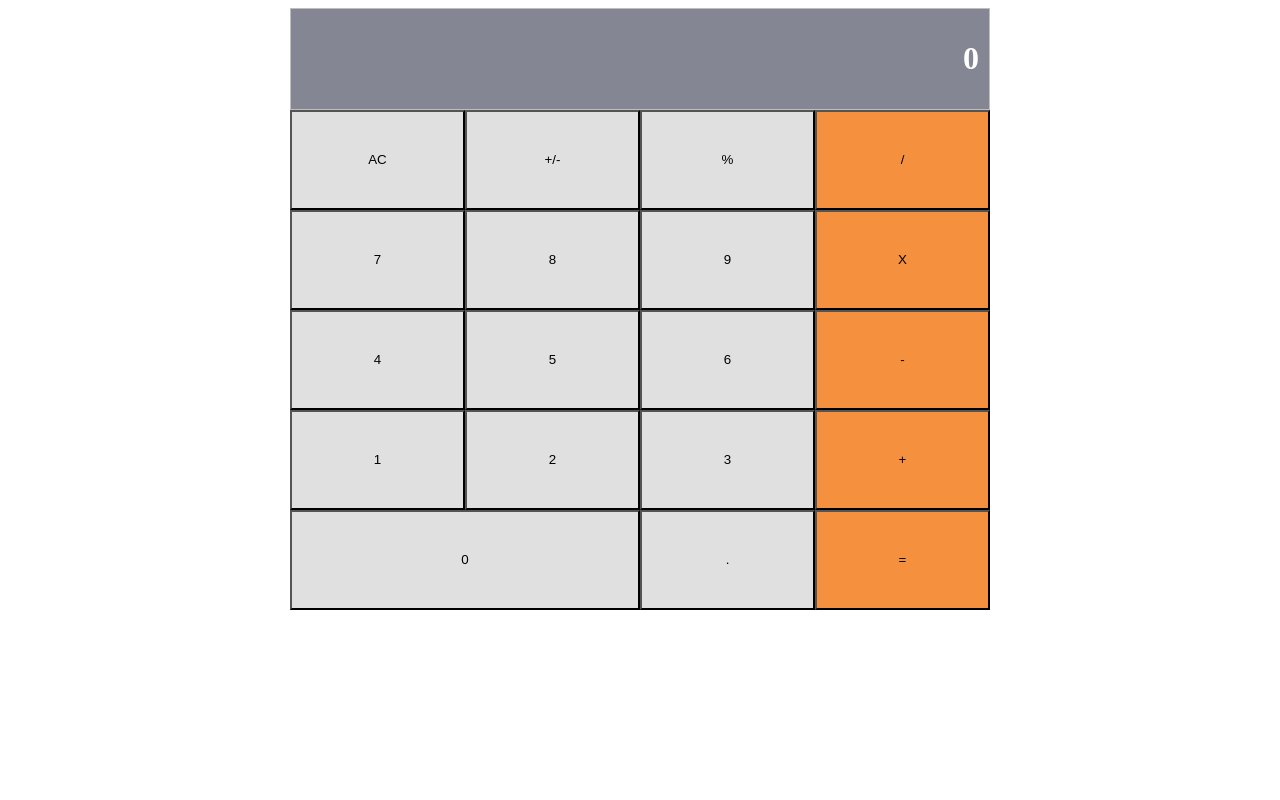
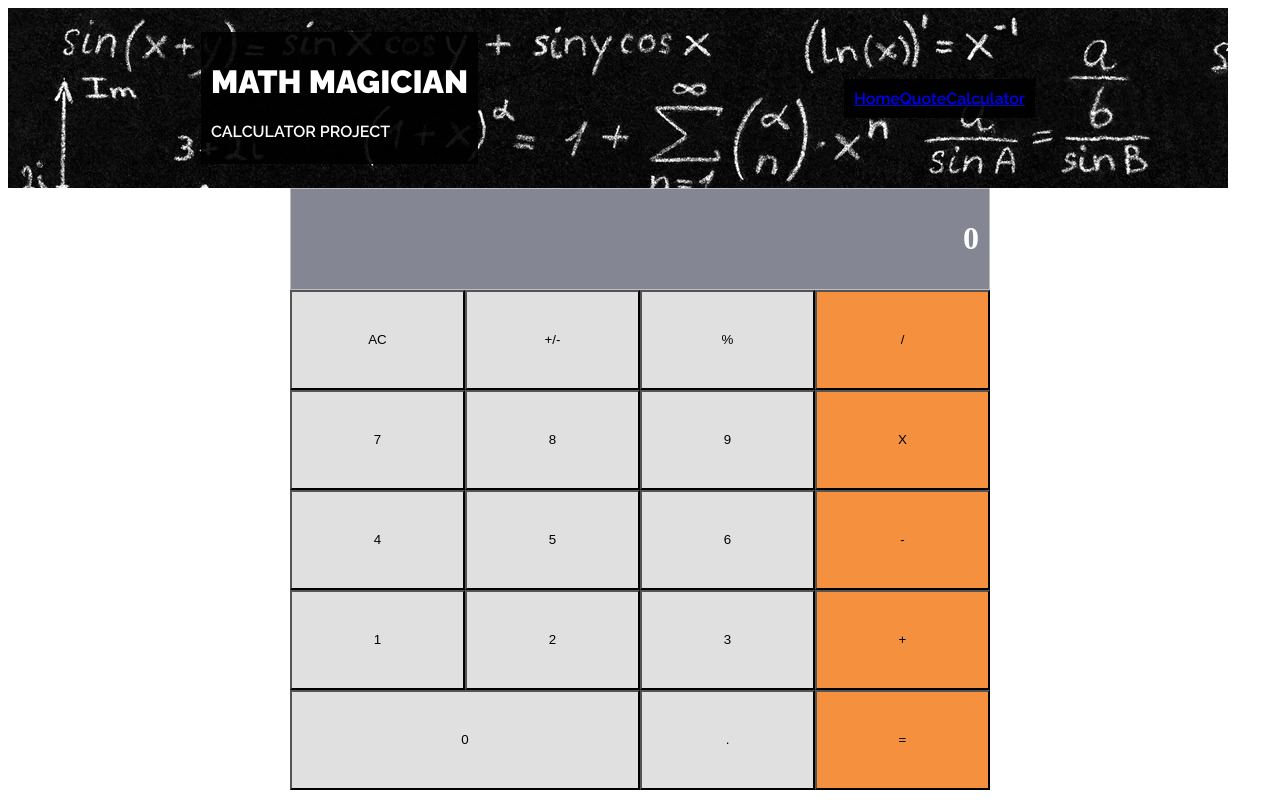
Before and after one commit to jessicafarias/calculator-react, a React app: page / in a window 1280 px wide. Built offline with nearby package versions, Linux system fonts and the light colour scheme.

Commit message:
Adding Basic Navbar with Link

```diff
--- /dev/null
+++ b/src/components/Navbar.js
@@ -0,0 +1,17 @@
+import { Link } from 'react-router-dom';
+
+const Navbar = () => (
+  <div className="navbar">
+    <div className="bg-black">
+      <h1> MATH MAGICIAN </h1>
+      <h2 className="regular"> CALCULATOR PROJECT </h2>
+    </div>
+    <div className="bg-black">
+      <Link to="/home">Home</Link>
+      <Link to="/quote">Quote</Link>
+      <Link to="/calculator">Calculator</Link>
+    </div>
+  </div>
+);
+
+export default Navbar;
--- a/src/index.js
+++ b/src/index.js
@@ -6,9 +6,11 @@ import App from './components/App';
 import Home from './components/Home';
 import Quote from './components/Quote';
 import Calculator from './components/Calculator';
+import Navbar from './components/Navbar';
 
 const Routes = () => (
   <BrowserRouter>
+    <Navbar />
     <Switch>
       <Route exact path="/" component={App} />
       <Route path="/home" component={Home} />
--- a/src/styles.css
+++ b/src/styles.css
@@ -1,3 +1,5 @@
+@import url('https://fonts.googleapis.com/css2?family=Raleway:wght@600;900&display=swap');
+
 .text-gray {
   border: 1px solid rgb(190, 190, 190);
   margin: auto;
@@ -27,7 +29,6 @@
   margin: auto;
 }
 
-
 .row-button{
   display: flex;
   flex-direction: row;
@@ -39,3 +40,33 @@
   flex-direction: row;
   height: 100px;
 }
+
+/* NAVBAR */
+
+.bg-black{
+  background-color: rgba(0, 0, 0, 0.904);
+  font-family: 'Raleway', sans-serif;
+  color: #ffffff;
+  padding: 10px;
+}
+
+.regular {
+  font-weight: 600;
+  font-size: medium;
+}
+
+.bold {
+  font-weight: 900;
+}
+
+.navbar {
+  height: 20vh;
+  background-image: url('images/math.jpg');
+  display: flex;
+  align-items: center;
+  flex-wrap: wrap;
+  padding: 10px;
+  max-width: 1200px;
+  justify-content: space-around;
+  flex-direction: row;
+}
```
Also changed, not shown: src/components/navbar.js (deleted, +0 -7 lines), 1 other file.
